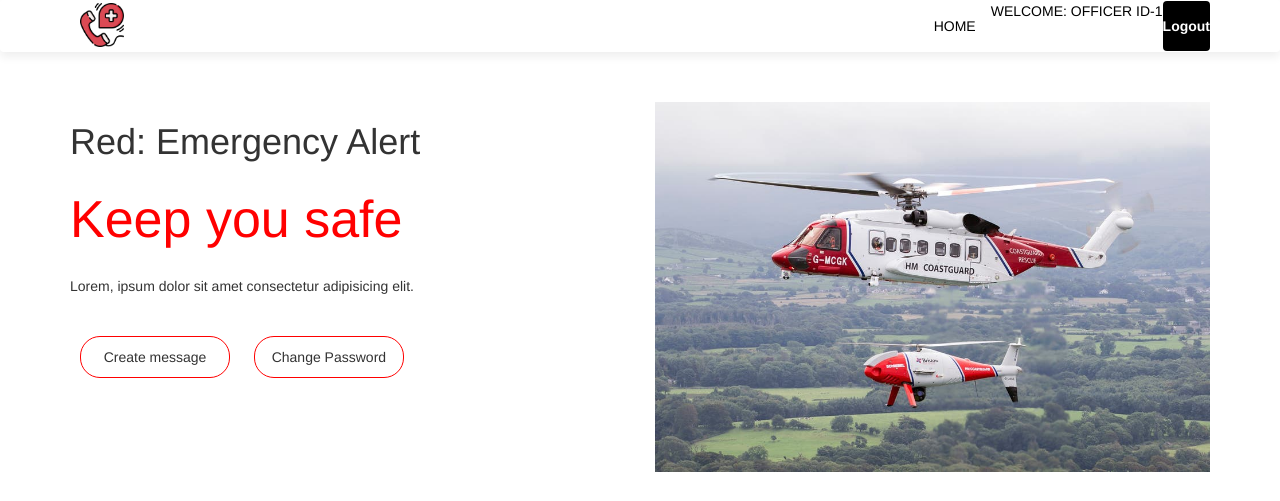
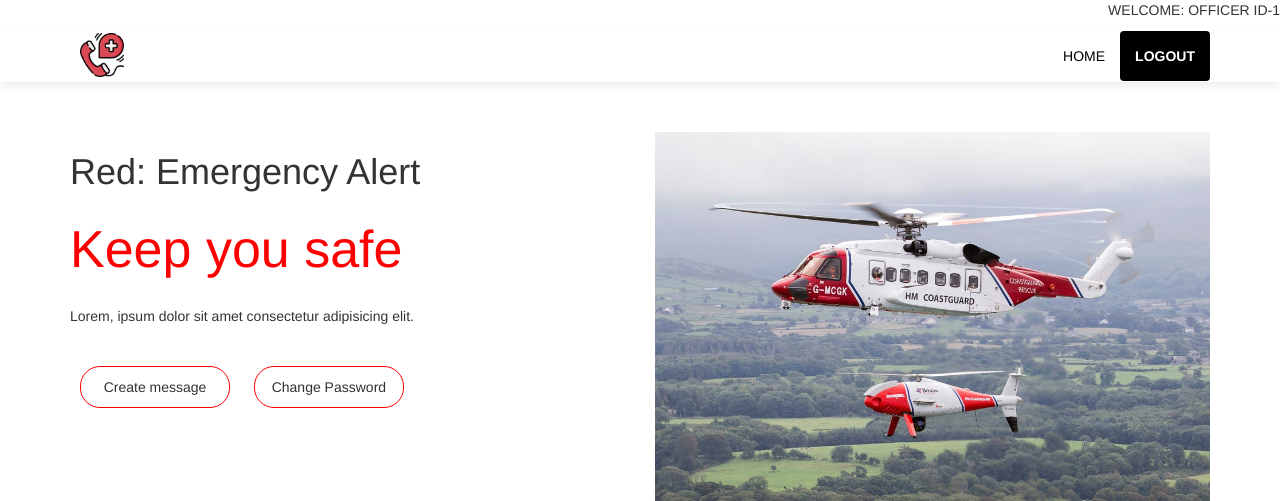
Before and after one commit to trevoromondi/CS-Project-I, a PHP site: page /CS-Project-I/landing_page.php in a window 1280 px wide. Shown: the top 501 px of the page. Before the commit the page ends 472 px from the top, so only its background shows below. Run offline with PHP 8.4, Linux system fonts and the light colour scheme; the visitor is signed in with stand-in values (Sample User, id 1).

Commit message:
My commit.

```diff
--- a/landing_page.php
+++ b/landing_page.php
@@ -1,9 +1,10 @@
 <?php
-require_once('db_connect.php');
 session_start();
-//echo "<p align=right> WELCOME: OFFICER ID-".$_SESSION['officer_id'];
-//echo "<br><br>";
-$officer_id='officer_id';
+if(isset($_SESSION['officer_id'])){
+
+    echo "<p align=right> WELCOME: OFFICER ID-".$_SESSION['officer_id'];
+}
+
 error_reporting(E_ALL ^ E_NOTICE);
 ?>
 
@@ -39,8 +40,8 @@ error_reporting(E_ALL ^ E_NOTICE);
 
                   <ul class="nav navbar-nav navbar-right">
                       <li><a href="landing_page.php">Home</a></li>
-                      <li><?php echo "<p> WELCOME: OFFICER ID-".$_SESSION['officer_id'];?></li>
-                      <li><button type="submit" name="logout" class="btn1">Logout</button></li>
+
+                      <li><a type="logout" name="logout" class="btn1" href="logout.php">Logout</a></li>
                   </ul>
                 </div>
               </div>
```
